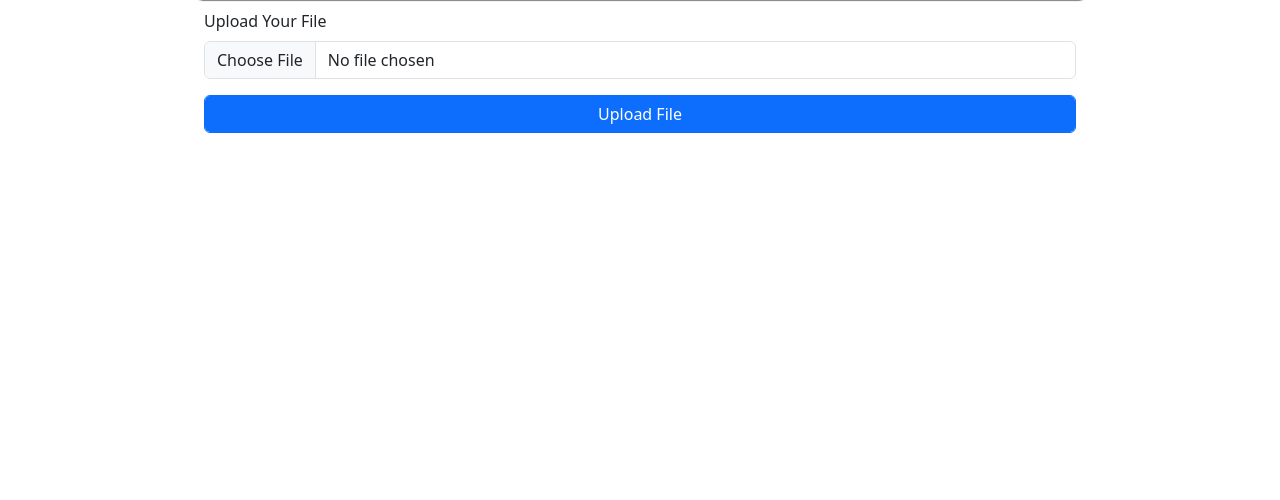
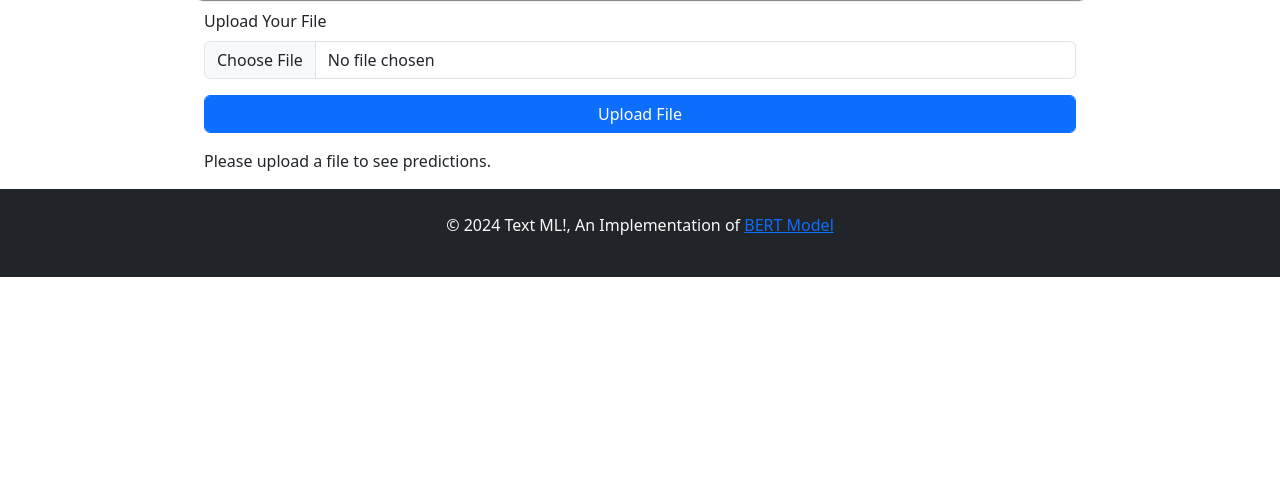
Before and after one commit to 0x4E43/text-ml, a Django app: page / in a window 1280 px wide. Shown: the part 300-800 px from the top of the page. Run offline with Django 5.2, Linux system fonts and the light colour scheme; parts of the project's set-up code (start-up, migrations or seed data) failed here and were passed over; some libraries are stand-ins or nearby versions.

Commit message:
All working

```diff
--- a/templates/index.html
+++ b/templates/index.html
@@ -2,45 +2,54 @@
 <html lang="en">
 
 <head>
-    <meta charset="UTF-8">
-    <meta name="viewport" content="width=device-width, initial-scale=1.0">
-    {% load bootstrap5 %}
-    {% bootstrap_css %}
+    <meta charset="UTF-8" />
+    <meta name="viewport" content="width=device-width, initial-scale=1.0" />
+    {% load bootstrap5 %} {% bootstrap_css %}
     {% bootstrap_javascript %}
     {% load static %}
     <title>Text ML</title>
     <style>
-        #form {
+        #form,
+        #table {
             width: 70%;
         }
 
-        #container{
+        #container {
             width: 70%;
             border-radius: 10px;
-            box-shadow: 1px 2px 1px 0px rgba(0, 0, 0, 0.5); /* Add a shadow effect to the container */
-            padding: 20px; /* Optional: Add padding to the container to create space around the text */
+            box-shadow: 1px 2px 1px 0px rgba(0, 0, 0, 0.5);
+            /* Add a shadow effect to the container */
+            padding: 20px;
+            /* Optional: Add padding to the container to create space around the text */
         }
 
-        #heading{
+        #heading {
             font-size: 30pt;
             font-family: monospace;
             font-weight: 900;
         }
 
         @keyframes blink {
-            0% { opacity: 1; }
-            50% { opacity: 0; }
-            100% { opacity: 1; }
+            0% {
+                opacity: 1;
+            }
+
+            50% {
+                opacity: 0;
+            }
+
+            100% {
+                opacity: 1;
+            }
         }
 
-
-        span{
-            color: #9370DB;
+        span {
+            color: #9370db;
             animation: blink 2s infinite;
         }
 
-        img{
-            mix-blend-mode:multiply;
+        img {
+            mix-blend-mode: multiply;
         }
     </style>
 </head>
@@ -51,31 +60,61 @@
             <div class="row">
                 <div class="col-md-6">
                     <img src="https://img.freepik.com/free-vector/hand-drawn-flat-design-rpa-illustration_23-2149277643.jpg?w=1060&t=st=1716711206~exp=1716711806~hmac=22a12f85c3ce85d09da4f76f27dbd9e368731d2fb9cb537b7aec2caafdbde6f5"
-                        class="img-fluid" alt="Demo illustration" style="width: 100%; max-width: 300px;">
+                        class="img-fluid" alt="Demo illustration" style="width: 100%; max-width: 300px" />
                 </div>
                 <div class="col-md-6">
                     <h1 class="my-4" id="heading">Text ML <span>!</span></h1>
                     <h3 class="text-muted">Unlock the power of your CSV data</h3>
-                    <p>Analyze your CSV files and get insights into your machine learning models.
-                        Upload your file and see the accuracy instantly.</p>
+                    <p>
+                        Analyze your CSV files and get insights into your machine learning
+                        models. Upload your file and see the accuracy instantly.
+                    </p>
                 </div>
             </div>
         </div>
-        <form id="form" class="container" method="post" action="{% url 'index' %}" enctype="multipart/form-data" style="margin-top: 10px;">
+        <form id="form" class="container" method="post" action="{% url 'index' %}" enctype="multipart/form-data"
+            style="margin-top: 10px">
             {% csrf_token %}
             <div class="mb-3">
                 <label for="exampleFormControlInput1" class="form-label">Upload Your File</label>
-                <input type="file" class="form-control" id="exampleFormControlInput1" name="file-upload">
+                <input type="file" class="form-control" id="exampleFormControlInput1" name="file-upload" />
             </div>
             <div class="mb-3">
                 <input type="submit" class="form-control width-200 btn btn-primary" value="Upload File" />
             </div>
         </form>
 
-        {% if upload == true %}
-        <p>File uploaded successfully!</p>
-        {% endif %}
+        <div class="container" id="table">
+            {% if upload %}
+            <!-- <h3 class="relative-absolute top-0 start-0">File uploaded successfully!</h3> -->
+            {% if predictions %}
+            <h3>Predictions:</h3>
+            <table class="table table-striped table-hover">
+                <tr>
+                    <th>Text</th>
+                    <th>Probability of AI Generated Text</th>
+                </tr>
+                {% for item in predictions %}
+                <tr>
+                    <td>{{ item.text }}</td>
+                    <td>{{ item.predictions}}</td>
+                </tr>
+                {% endfor %}
+            </table>
+            {% else %}
+            <p>No predictions to show.</p>
+            {% endif %}
+            {% else %}
+            <p>Please upload a file to see predictions.</p>
+            {% endif %}
+        </div>
     </div>
 </body>
+<footer class="bg-dark text-light py-4">
+    <div class="container text-center">
+        <p>&copy; 2024 Text ML!, An Implementation of <a
+                href="https://huggingface.co/docs/transformers/en/model_doc/bert">BERT Model</a></p>
+    </div>
+</footer>
 
 </html>
--- a/textml/urls.py
+++ b/textml/urls.py
@@ -24,8 +24,6 @@ from . import views
 
 urlpatterns = [
     path('admin/', admin.site.urls),
-    path('', view= views.index, name= "index"),
-    path('home/', view= views.home, name= "home"),
-    # path('upload/', view= views.upload, name= "upload"),
+    path('', view= views.index, name= "index"),    # path('upload/', view= views.upload, name= "upload"),
 
 ]+ static(settings.STATIC_URL, document_root=settings.STATIC_ROOT)
--- a/textml/views.py
+++ b/textml/views.py
@@ -28,24 +28,11 @@ print(model_path)
 
 model = keras.models.load_model(model_path, custom_objects={'KerasLayer': hub.KerasLayer})
 
-train_data_path = os.path.join(settings.BASE_DIR, 'train_data')
 
-train_essays = pd.read_csv(train_data_path+'/train_essays.csv')
-test_df = pd.read_csv(train_data_path+'/test_essays.csv')
 
-train_essays = train_essays.dropna(how='all')
-df = train_essays[['text','generated']]
-X = df['text']
-Y = df['generated']
-encoder = LabelEncoder()
-Y = encoder.fit_transform(Y)
-x_train,x_test,y_train,y_test = train_test_split(X,Y,test_size = 0.3)
-tokenizer = Tokenizer(oov_token='<00V>')
-tokenizer.fit_on_texts(x_train)
-vocab_len = len(tokenizer.index_word)
 max_len = 1364
 
-test_df = pd.read_csv('train_data//test_essays.csv')
+test_df = pd.read_csv('train_data/test_essays.csv')
 
 
 def index(request):
@@ -53,26 +40,54 @@ def index(request):
         try:
             myfile = request.FILES['file-upload']
             print("Received file:", myfile.name)
-            csv_data = pd.read_csv(myfile)
-            print(csv_data.head(5))
-            # tokenize word
-            data = csv_data['text']
-            text_sequences = tokenizer.texts_to_sequences(data)
-            X_test= pad_sequences(text_sequences, maxlen=len(data))
-            print("X_TEST: ",X_test)
+            data = pd.read_csv(myfile)
+            data.dropna(subset=['text'], inplace=True)  # Drop rows where 'text' is NaN
 
+            # Initialize and fit the tokenizer
+            tokenizer = Tokenizer(oov_token='<00V>')
+            tokenizer.fit_on_texts(data['text'])
 
+            # Define max_len based on the training data
+            max_len = 860  # Ensure this matches the input length expected by the model
+
+            # Tokenize and pad the text data
+            text_sequences = tokenizer.texts_to_sequences(data['text'])
+            X_test = pad_sequences(text_sequences, maxlen=max_len)  # Use max_len to pad sequences
+
+            # Ensure the input shape is correct
+            print(f"X_test shape: {X_test.shape}")
+
+            # Load the model
+            model2 = keras.models.load_model("./model/nimai_model.h5")
+
+            # Initialize an array to store predictions for each fold
             fold_preds = np.zeros(shape=(len(data),), dtype='float32')
-            y = model.predict(X_test)
-            fold_preds += y.squeeze()
 
-            print("Prdiction ", fold_preds)
-            return render(request, 'index.html', {"upload": "true"})
+            # Predict using the model
+            y_probabilities = model2.predict(X_test)
+            y_probabilities = y_probabilities.squeeze()  # Remove unnecessary dimensions
+
+            # Apply sigmoid function to ensure probabilities are in the range [0, 1]
+            y_probabilities = 1 / (1 + np.exp(-y_probabilities))
+
+            # Calculate percentages
+            y_percentages = np.round(y_probabilities * 100, 2)
+
+            # Round percentages to two decimal points
+            y_percentages_rounded = np.round(y_percentages, 2)
+
+            # Add the rounded percentages to fold_preds
+            fold_preds += y_percentages_rounded
+            print(fold_preds)
+            # Create a new data frame and associate prediction
+            result_df = data.copy()
+            result_df['predictions'] = fold_preds
+            result_dict = result_df.to_dict(orient='records')
+            print("Prediction: \n", result_dict)
+            return render(request, 'index.html', {"upload": True, "predictions": result_dict})
         except Exception as e:
             print("Error uploading file:", e)
+            return render(request, 'index.html', {"upload": False, "predictions": None})
     else:
         print("GET request received")
-    return render(request, 'index.html', {"upload": "false"})
-
-def home(request):
-    return HttpResponse("home Page works")
+        return render(request, 'index.html', {"upload": False, "predictions": None})
```
Also changed, not shown: 3 other files.
